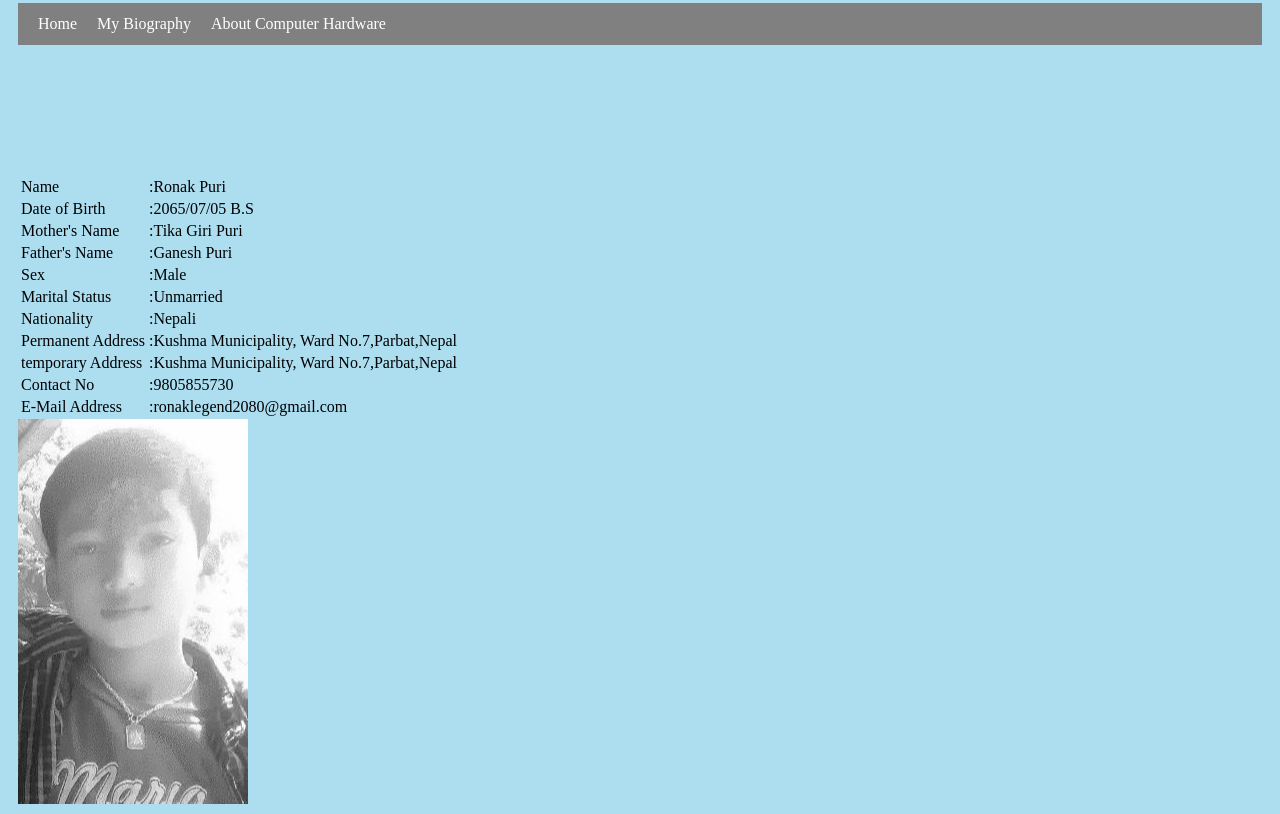
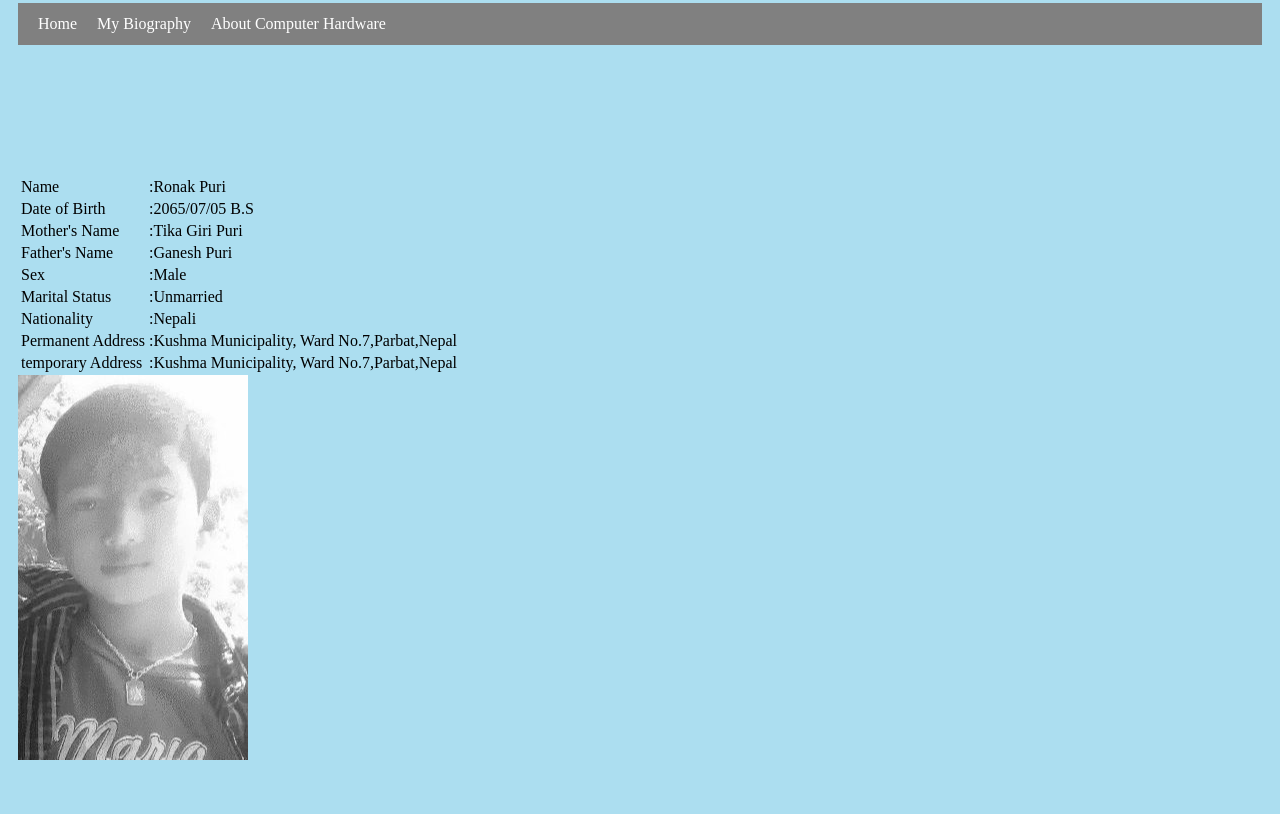
Before and after one commit to Ronak0Knowledge/Legendary-website, a plain HTML site: page My Biography.html in a window 1280 px wide. Shown: the part 82-896 px from the top of the page. After the commit the page ends 852 px from the top, so only its background shows below. Drawn offline with Linux system fonts and the light colour scheme.

Commit message:
Update My Biography.html

```diff
--- a/My Biography.html
+++ b/My Biography.html
@@ -36,11 +36,7 @@ My Biography
 
 <td>Permanent Address</td>   <td>:Kushma Municipality, Ward No.7,Parbat,Nepal</td>	</tr><tr>
 
-<td>temporary Address</td>   <td>:Kushma Municipality, Ward No.7,Parbat,Nepal</td>	</tr><tr>
-
-<td>Contact No</td>          <td>:9805855730</td>										</tr><tr>
-
-<td>E-Mail Address</td>      <td>:ronaklegend2080@gmail.com</td>						</tr>
+<td>temporary Address</td>   <td>:Kushma Municipality, Ward No.7,Parbat,Nepal</td>	</tr>
 
 </p>
 </table>
```
